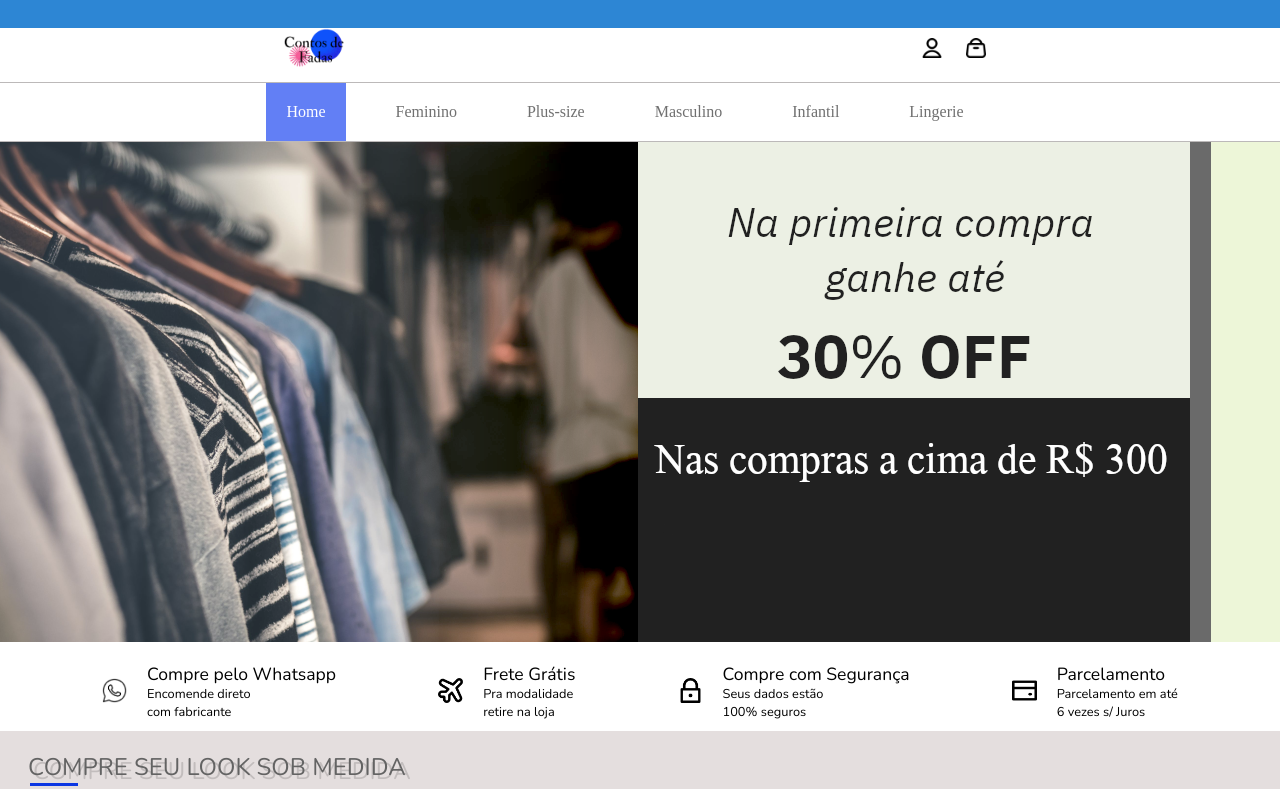
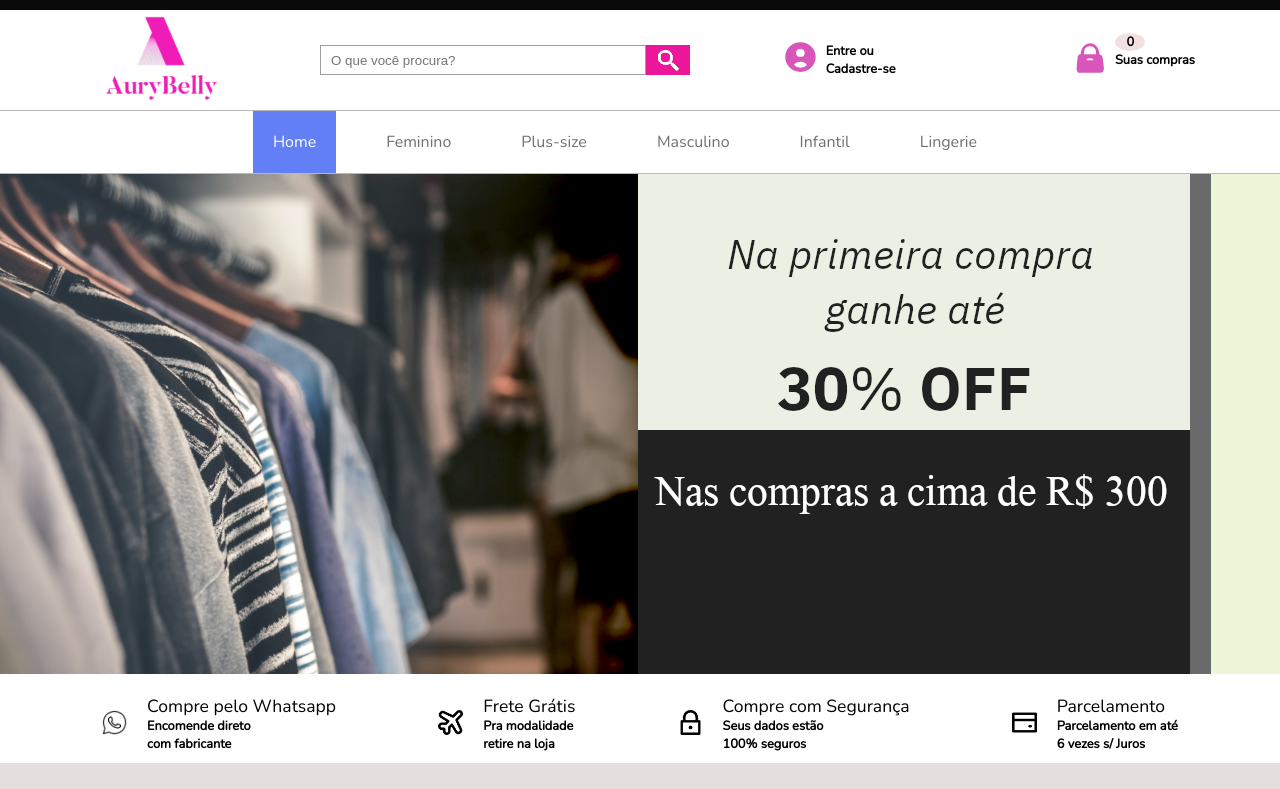
Before and after one commit to WeslleyIvis/Site-Moda, a plain HTML site: page index.html in a window 1280 px wide. Shown: the top 789 px of the page. Drawn offline with nearby package versions, Linux system fonts and the light colour scheme.

Commit message:
icons, nav, logo

```diff
--- a/css/form.css
+++ b/css/form.css
@@ -40,7 +40,6 @@ ______
 
 
 .formBlock {
-    width: 600px;
     background-color: rgb(255, 255, 255);
     padding: 30px;
     border-radius: 20px;
@@ -120,8 +119,8 @@ button {
  \___/|_|_|\__,_|___/\__|_|  \__,_|\__|_|\___/|_| |_|*/
 
  .illustration {
-     width: 800px;
-     height: 8  00px;
+     width: 600px;
+     height: 600px;
 
  }
 
--- a/css/style.css
+++ b/css/style.css
@@ -14,7 +14,7 @@ body {
     background-attachment: fixed; */
 }
 
-h1, h3, h4, p {
+h1, h3, h4, p, a {
     font-family: 'Nunito', sans-serif;
 }
 
@@ -39,7 +39,7 @@ h4 {
 }
 
 .icon {
-    height: 20px;
+    height: 30px;
     margin: 10px;
 }
 
@@ -47,11 +47,15 @@ h4 {
     height: 25px;
 }
 
+.self {
+    align-self: center;
+}
+
 /*  ANUNCIO _ MENSAGEM  */
 
 .msg-anuncio {
-    height: 28px;
-    background-color: #2D86D4;
+    height: 10px;
+    background-color: rgb(10, 10, 10);
 }
 
 /*
@@ -65,33 +69,80 @@ h4 {
                                     */
 
 
+.fontP, p,span {
+    font-family: 'Nunito', sans-serif;
+    font-size: 0.8rem;
+    font-weight: 600;
+}
 
 .menu-bg {
     background-color: rgb(255, 255, 255);
 }
 
 .logo {
-    background-image: url('../imagens/img-logo.png');
+    background-image: url('../imagens/icones/logo.png');
     background-size: cover;
-    height: 40px;
-    width: 60px;
+    height: 100px;
+    width: 120px;
+    margin: 10px;
+    flex: 0 0 auto;
+    margin: 0 100px;
 }
 
 .nav-1 {
-    margin-bottom: 10px;
+    max-width: 1280px;
+    margin: 0 auto;
     display: flex;
     flex-wrap: wrap;
-    justify-content: space-around;
+    justify-content: center;
+    align-content: center;
+    flex: 3 0 auto;
 }
+
+
+
+.submit-lente {
+    background: rgb(235, 22, 153);
+    border: none;
+    height: 30px;
+    width: 50px;
+    cursor: pointer;
+  }
+
+.img-lent {
+    background-image: url('../imagens/icones/lupa-icon.png');
+    background-size: cover;
+    height: 25px;
+    width: 25px;
+    margin-left: 10px;
+
+}
+
+.submit-line {
+    position: relative;
+    width: 200px;
+    align-self: center;
+    display: flex;
+    flex: 3 0 auto;
+
+  }
 
 .nav-1 input {
     height: 30px;
-    width: 500px;
+    width: 100%;
     padding: 10px;
     border: 1px solid #9e9e9e;
     outline: none;
+    position: relative;
 }
 
+.contador {
+    position: absolute;
+    background: rgb(243, 225, 225);
+    border-radius: 50%;
+    width: 30px;
+    text-align: center;
+}
 
  /* */
 
@@ -279,7 +330,7 @@ ______                  __ _      _
     margin: 20px auto 20px;
 
     flex-wrap: wrap;
-    max-width: 1280px;
+    max-width: 1200px;
     height: 250px;
 }
 
--- a/index.html
+++ b/index.html
@@ -25,21 +25,40 @@
 
     <div class="msg-anuncio"></div>
 
-    <header class="nav-1">
-        <div class="logo">
-            <div class="img-logo"></div>
-        </div>
-        <div class="ico">
-            <a href="formulario.html"> <img class="icon" src="imagens/icones/icon-i.png" alt=""></a>
+    <header class="menu-bg">
+        <section class="nav-1">
+            <div class="logo">
+                <div class="img-logo"></div>
+            </div>
 
-            <a href=""><img class="icon" src="imagens/icones/icon-bolsa.png" alt=""></a>
-        </div>
+            <div class="submit-line">
+                <input type="text" placeholder="O que você procura?">
+                <button class="submit-lente" type="submit">
+                    <div class="img-lent"></div>
+                </button>
+            </div>
+
+
+            <div class="nav-1 self">
+                <a href="formulario.html"><img class="icon" src="imagens/icones/icon-interface-user-circle@48x48.svg" alt="">
+                </a>
+                <p class="self">Entre ou <br> Cadastre-se</p>
+
+            </div>
+
+            <div class="nav-1 self fontP">
+                <a href="formulario.html"><img class="icon" src="imagens/icones/iCONBOLSA.svg" alt="">
+                </a>
+                <p class="self">Suas compras </p>
+                <span class="contador">0</span>
+            </div>
+        </section>
     </header>
 
-    <nav >
+    <nav>
         <div class="nav-items">
             <ul>
-                <li><a href="" class=" ativo">Home</a></li>
+                <li><a href="" class="ativo">Home</a></li>
                 <li><a href="">Feminino</a></li>
                 <li><a href="">Plus-size</a></li>
                 <li><a href="">Masculino</a></li>
@@ -88,7 +107,7 @@
 
                     <div class="beneficios-item">
                         <div class="icon-bene">
-                            <img class="icon-1" src="imagens/icones/icon-aviao.png" alt="">
+                            <img class="icon-1" src="imagens/icones/icon-aviao 48x48.png" alt="">
                         </div>
                         <div class="text-bene">
                             <h4>Frete Grátis</h4>
```
Also changed, not shown: formulario.html (+3 -3 lines), javascript/form.js (+12 -14 lines), imagens/icones/iCONBOLSA.svg (added), imagens/icones/icon-aviao 48x48.png (renamed from imagens/icones/icon-aviao.png), imagens/icones/icon-i.png (deleted), imagens/icones/icon-interface-user-circle@48x48.svg (added), imagens/icones/logo.png (added), imagens/icones/lupa-icon.png (added), imagens/icones/streamline-icon-shopping-cart-1@48x48.png (added).
